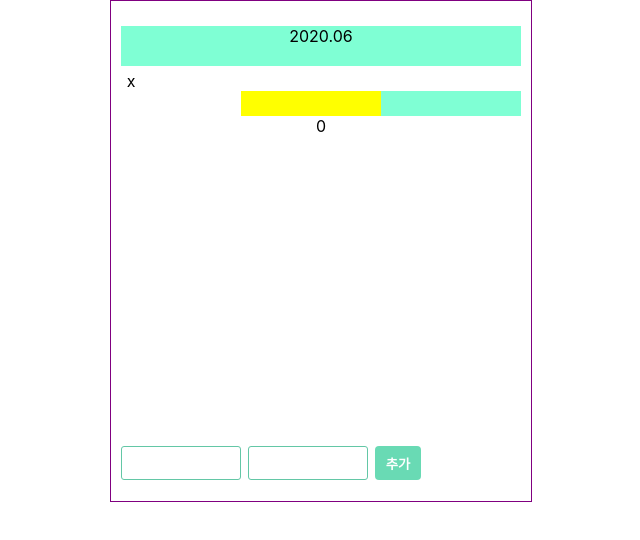
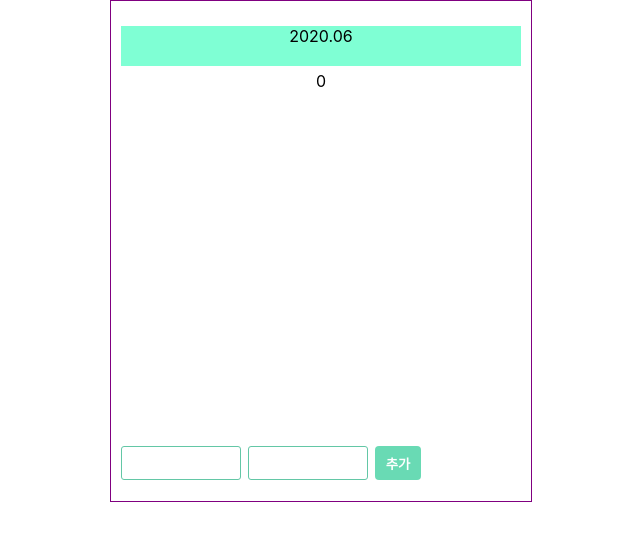
Before and after one commit to sarah1446/money-book, a React (Create React App) app: page / in a window 1280 px wide. Shown: the top 540 px of the page, without its empty margins (319-959 px from the left). Built offline with nearby package versions, Linux system fonts and the light colour scheme.

Commit message:
기본기능구현 완료

```diff
--- a/src/AddBar.js
+++ b/src/AddBar.js
@@ -29,7 +29,7 @@ class AddBar extends React.Component {
       price: '',
       // time: t
     });
-    this.props.totalPrice(this.state.price);
+    // this.props.totalPrice(this.state.price);
   }
 
   render() {
--- a/src/App.js
+++ b/src/App.js
@@ -10,12 +10,12 @@ class App extends React.Component {
     super(props);
     this.state = {
       moneyList: [
-        {
-          content: "",
-          price: "",
-          time: "",
-          id: uuidv4()
-        }
+        // {
+        //   content: "",
+        //   price: "",
+        //   time: "",
+        //   id: uuidv4()
+        // }
       ],
       totalPrice: 0
     }
@@ -28,14 +28,16 @@ class App extends React.Component {
         ...this.state.moneyList,
         {
           content: text,
-          price: price,
+          price: Number(price),
           time: t.toLocaleTimeString(),
           id: uuidv4()
         }
-      ]
+      ],
+      totalPrice: this.state.totalPrice + Number(price)
     })
   }
 
+  //내역 수정
   updatingMoneyList = (list) => {
     let moneyList = this.state.moneyList.slice();
     let { content, price, id } = list;
@@ -49,6 +51,7 @@ class App extends React.Component {
     });
   }
 
+  //가격 수정
   updatingMoneyList2 = (list) => {
     let moneyList = this.state.moneyList.slice();
     for (var i = 0; i < moneyList.length; i++) {
@@ -56,10 +59,16 @@ class App extends React.Component {
         moneyList[i].price = list.price;
       }
     }
+
+    let total = 0;
+    console.log('total ' + typeof total);
+    for (var i = 0; i < this.state.moneyList.length; i++) {
+      total += Number(this.state.moneyList[i].price);
+    }
     this.setState({
       ...moneyList,
-      // totalPrice: 0
-    })
+      totalPrice: total,
+    });
   }
 
   deleteList = (list, price) => {
@@ -75,10 +84,16 @@ class App extends React.Component {
   totalPrice = (price) => {
     //console.log(price);
     // this.state.moneyList로 했을땐 안됐음. this.state.totalPrice로 접근했어야 함.
-    const totalPrice = this.state.totalPrice;
-    this.setState({
-      totalPrice: Number(price) + Number(totalPrice)
-    })
+    // const totalPrice = this.state.totalPrice;
+    // let total = 0;
+    // for (var i = 0; i < this.state.moneyList.length; i++) {
+    //   // total = this.state.moneyList[i].price;
+    //   console.log(this.state.moneyList[i].price);
+    // }
+    // this.setState({
+    //   // totalPrice: Number(price) + Number(totalPrice),
+    //   totalPrice: total
+    // })
   }
 
   render() {
```
